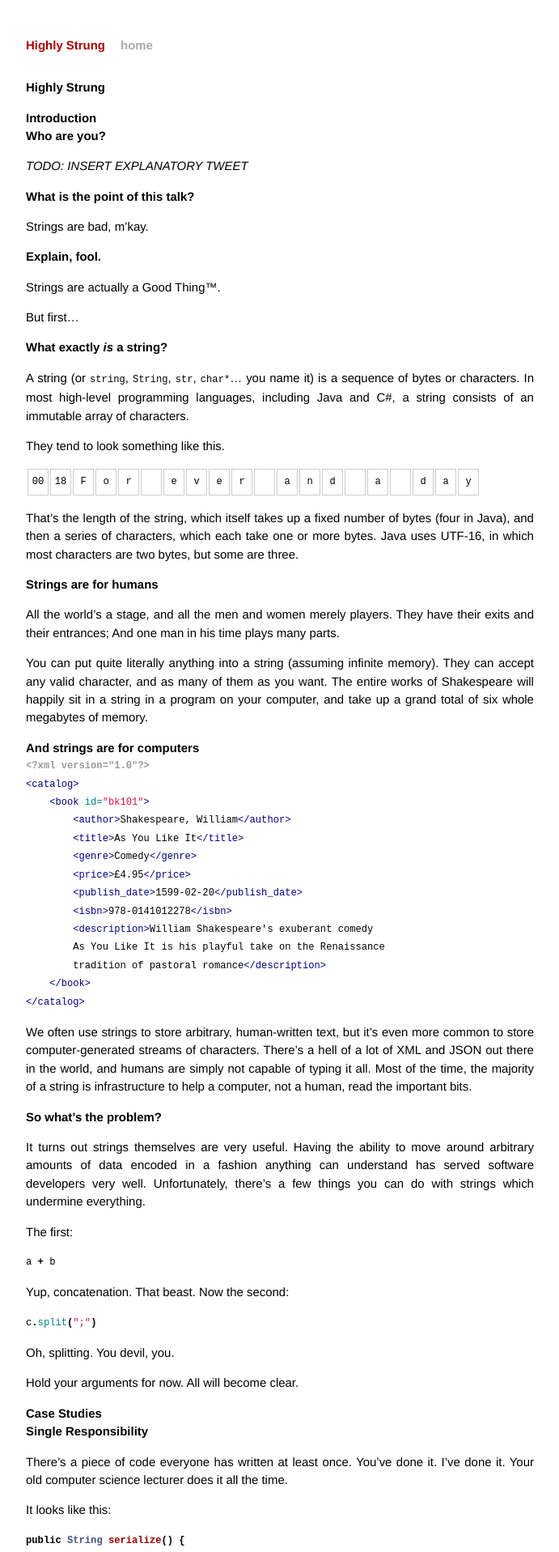
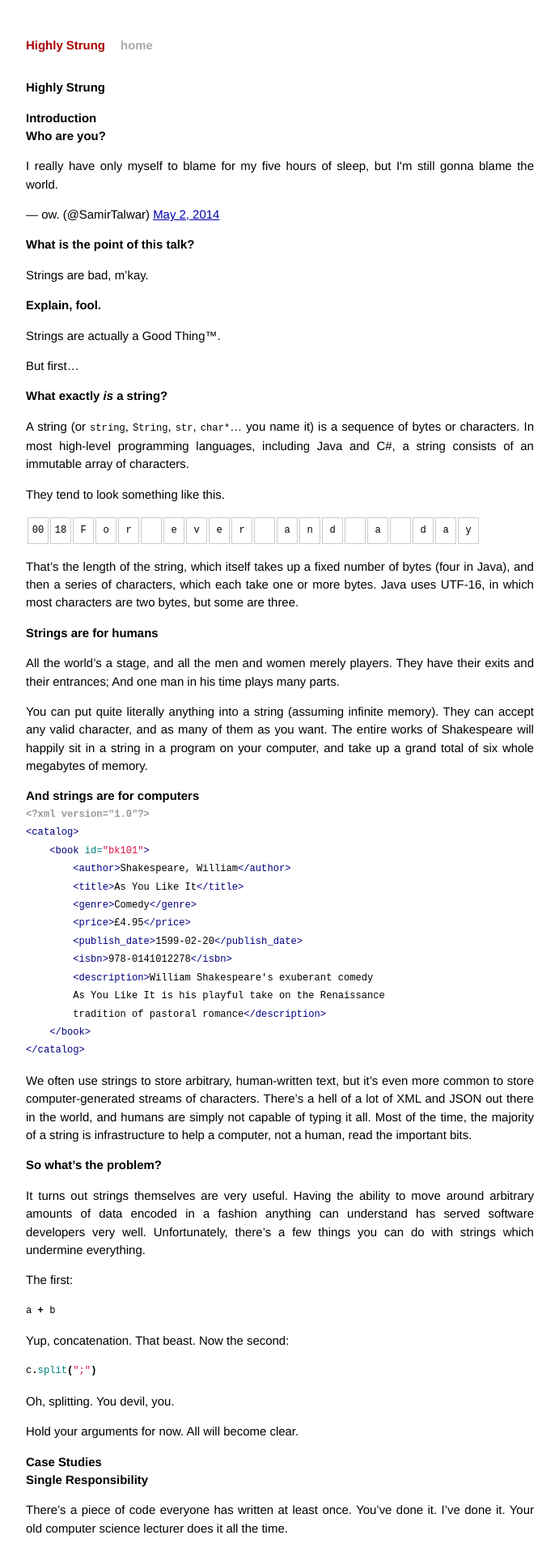
Before and after one commit to SamirTalwar/talks, a Jekyll site: the page built from index.md, in a window 1280 px wide. Shown: the top 1917 px of the page at 81% size, without its empty margins (294-985 px from the left). Built offline with Jekyll 4.4.1, drawn with Linux system fonts in a browser that asks for light colours; Markdown is read by kramdown in place of the engine named in the settings; comment, search, counter and statistics services are not loaded.

Commit message:
Explanatory tweet.

```diff
--- a/_layouts/default.html
+++ b/_layouts/default.html
@@ -40,5 +40,6 @@
           </div>
         </div>
 
+        <script src="//platform.twitter.com/widgets.js" charset="utf-8"></script>
     </body>
 </html>
--- a/css/main.css
+++ b/css/main.css
@@ -165,6 +165,10 @@ a:visited { color: #a0a; }
 /*
 /*****************************************************************************/
 
+.twitter-tweet {
+    margin: 1em auto !important;
+}
+
 .line-numbers {
     padding-right: 1em;
 }
--- a/index.md
+++ b/index.md
@@ -8,7 +8,7 @@ layout: default
 
 ### Who are you?
 
-*TODO: INSERT EXPLANATORY TWEET*
+<blockquote class="twitter-tweet" lang="en"><p>I really have only myself to blame for my five hours of sleep, but I&#39;m still gonna blame the world.</p>&mdash; ow. (@SamirTalwar) <a href="https://twitter.com/SamirTalwar/statuses/462126458220343296">May 2, 2014</a></blockquote>
 
 ### What is the point of this talk?
 
```
